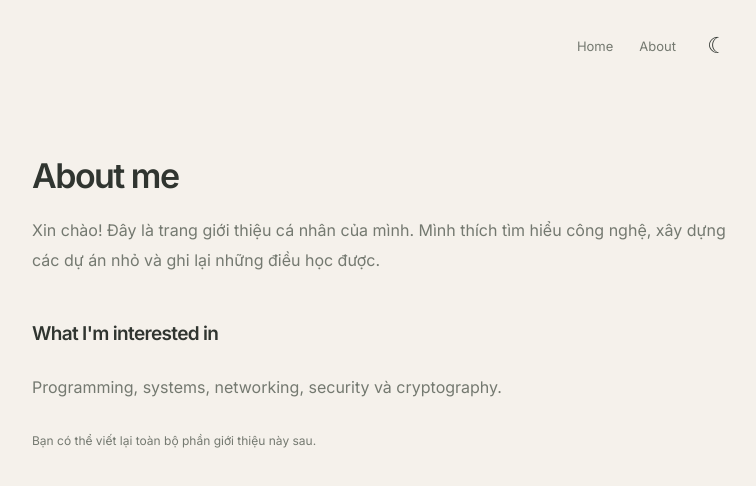
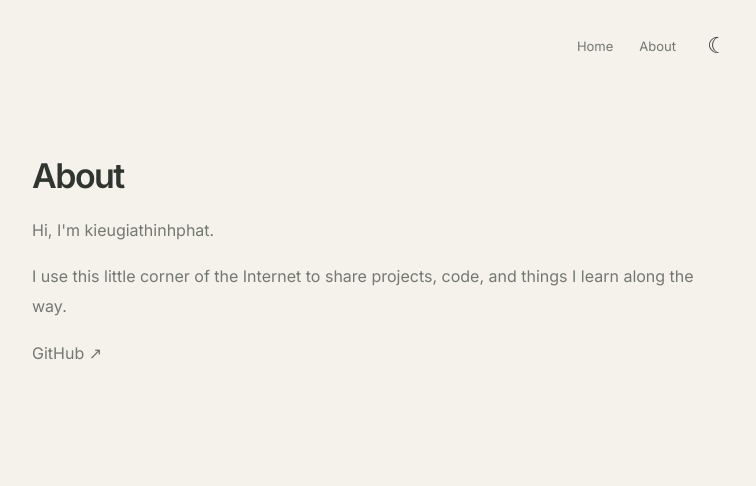
Before and after one commit to kieugiathinhphat/kieugiathinhphat.github.io, an Astro site: page /about in a window 1280 px wide. Shown: the whole page, without its empty margins (258-1014 px from the left). Built offline with nearby package versions, Linux system fonts and the light colour scheme; Astro itself is replaced by a stand-in of ours.

Commit message:
chore: replace demo About content

```diff
--- a/src/pages/about.astro
+++ b/src/pages/about.astro
@@ -2,15 +2,11 @@
 import BaseLayout from '../layouts/BaseLayout.astro';
 ---
 
-<BaseLayout title="About">
+<BaseLayout title="About" description="About kieugiathinhphat: projects, code, and notes.">
   <article class="simple-page">
-    <h1>About me</h1>
-    <p>
-      Xin chào! Đây là trang giới thiệu cá nhân của mình. Mình thích tìm hiểu
-      công nghệ, xây dựng các dự án nhỏ và ghi lại những điều học được.
-    </p>
-    <h2>What I'm interested in</h2>
-    <p>Programming, systems, networking, security và cryptography.</p>
-    <p class="demo-note">Bạn có thể viết lại toàn bộ phần giới thiệu này sau.</p>
+    <h1>About</h1>
+    <p lang="en">Hi, I'm kieugiathinhphat.</p>
+    <p lang="en">I use this little corner of the Internet to share projects, code, and things I learn along the way.</p>
+    <p><a href="https://github.com/kieugiathinhphat" target="_blank" rel="noopener noreferrer">GitHub ↗</a></p>
   </article>
 </BaseLayout>
```
